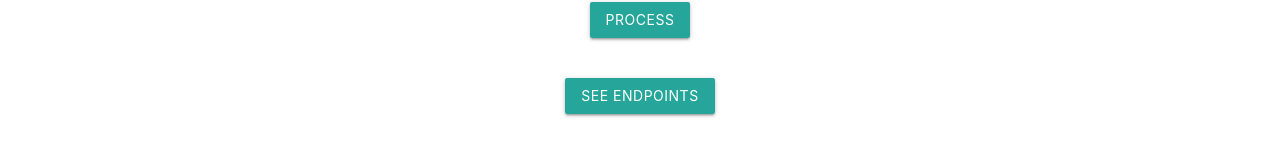
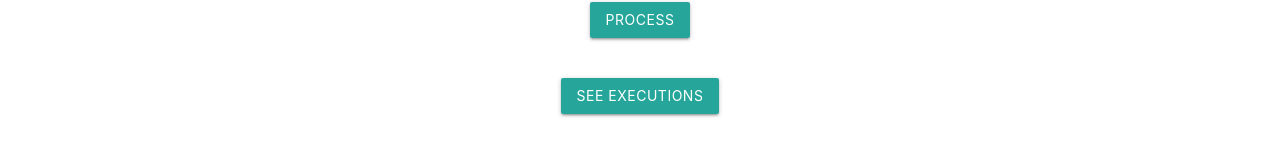
Before and after one commit to margyrop/execution-tracker, a React (Create React App) app: page / in a window 1280 px wide. Shown: the part 567-722 px from the top of the page. Built offline with nearby package versions, Linux system fonts and the light colour scheme.

Commit message:
Bugfix, visualize

```diff
--- a/src/components/FileLoader.js
+++ b/src/components/FileLoader.js
@@ -139,8 +139,8 @@ class FileLoader extends React.Component {
         this.state.endpoints.forEach(endpoint => {
             index = currentFile.indexOf(endpoint);
             if (index !== -1) {
-                methodIndex = currentFile.indexOf(' ', currentFile.indexOf('public ', index)) + 1;
-                methodEndIndex = currentFile.indexOf(')', methodIndex + 1);
+                methodIndex = currentFile.indexOf(' ', currentFile.indexOf('public ', index)) + 8;
+                methodEndIndex = currentFile.indexOf('(', methodIndex + 1);
                 methodName = currentFile.substring(methodIndex, methodEndIndex);
                 this.state.methodEndpointMap.push({endpoint: endpoint, method: methodName});
             }
@@ -181,10 +181,10 @@ class FileLoader extends React.Component {
         });
     }
 
-    loadEndpoints() {
+    loadMap() {
         let items = [];
-        this.state.endpoints.forEach(endpoint => {
-            items.push(<li>{endpoint}</li>)
+        this.state.methodEndpointMap.forEach(endpoint => {
+            items.push(<li>{`Endpoint: ${endpoint.endpoint} | Method: ${endpoint.method}`}</li>)
         });
         this.setState({
             endpointComp: items
@@ -239,7 +239,7 @@ class FileLoader extends React.Component {
                             <div className="loading-bar" style={{width: this.state.index !== 0 ? `${(this.state.index / this.state.filesUploadedBackend.length) * 400}px` : '400px'}}></div>
                         </div>
                     </div>
-                    <button className="btn" type="button" onClick={this.loadEndpoints.bind(this)}>See Endpoints</button>
+                    <button className="btn" type="button" onClick={this.loadMap.bind(this)}>See Executions</button>
                 </form>
             </div>
         );
```
